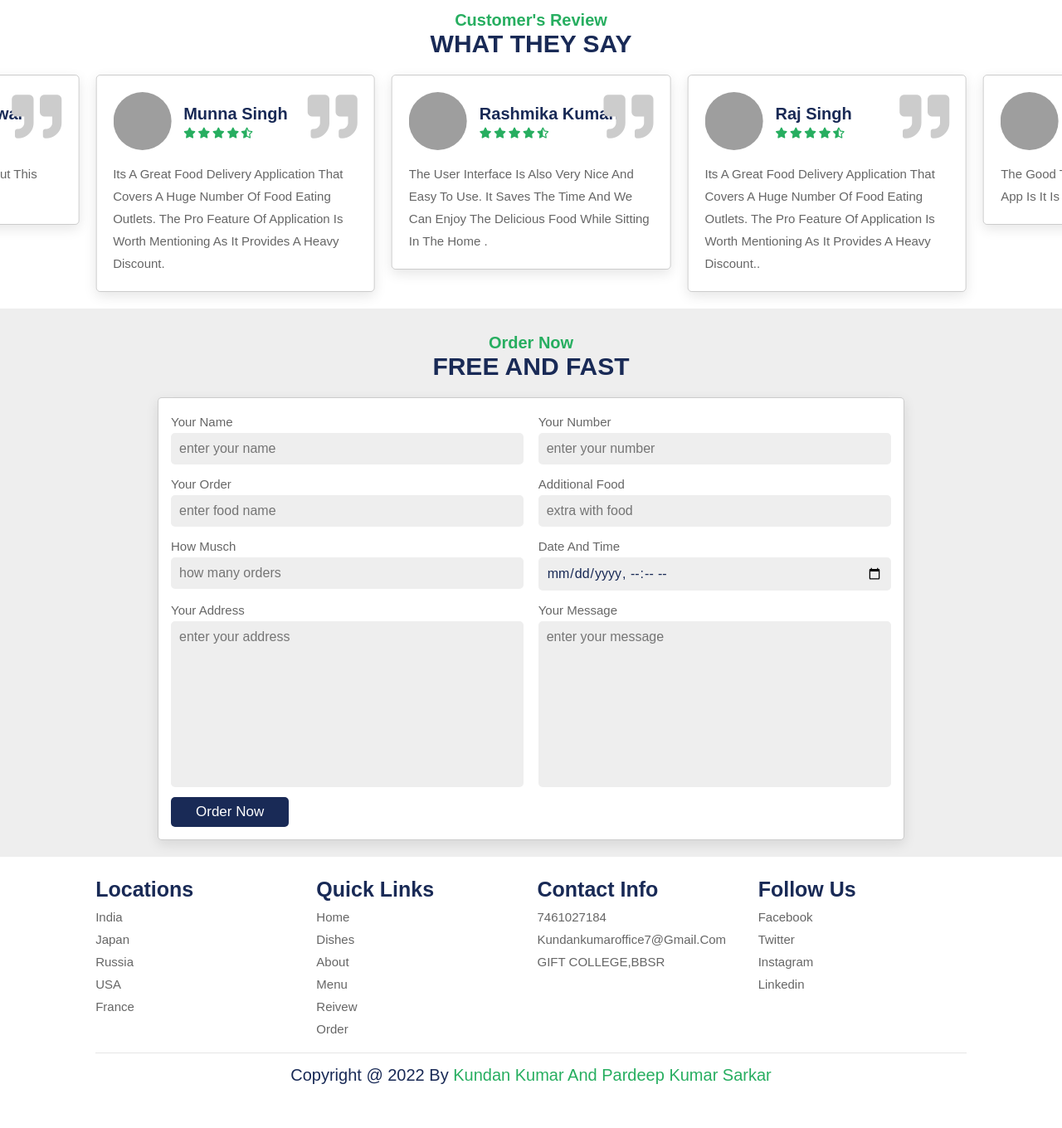
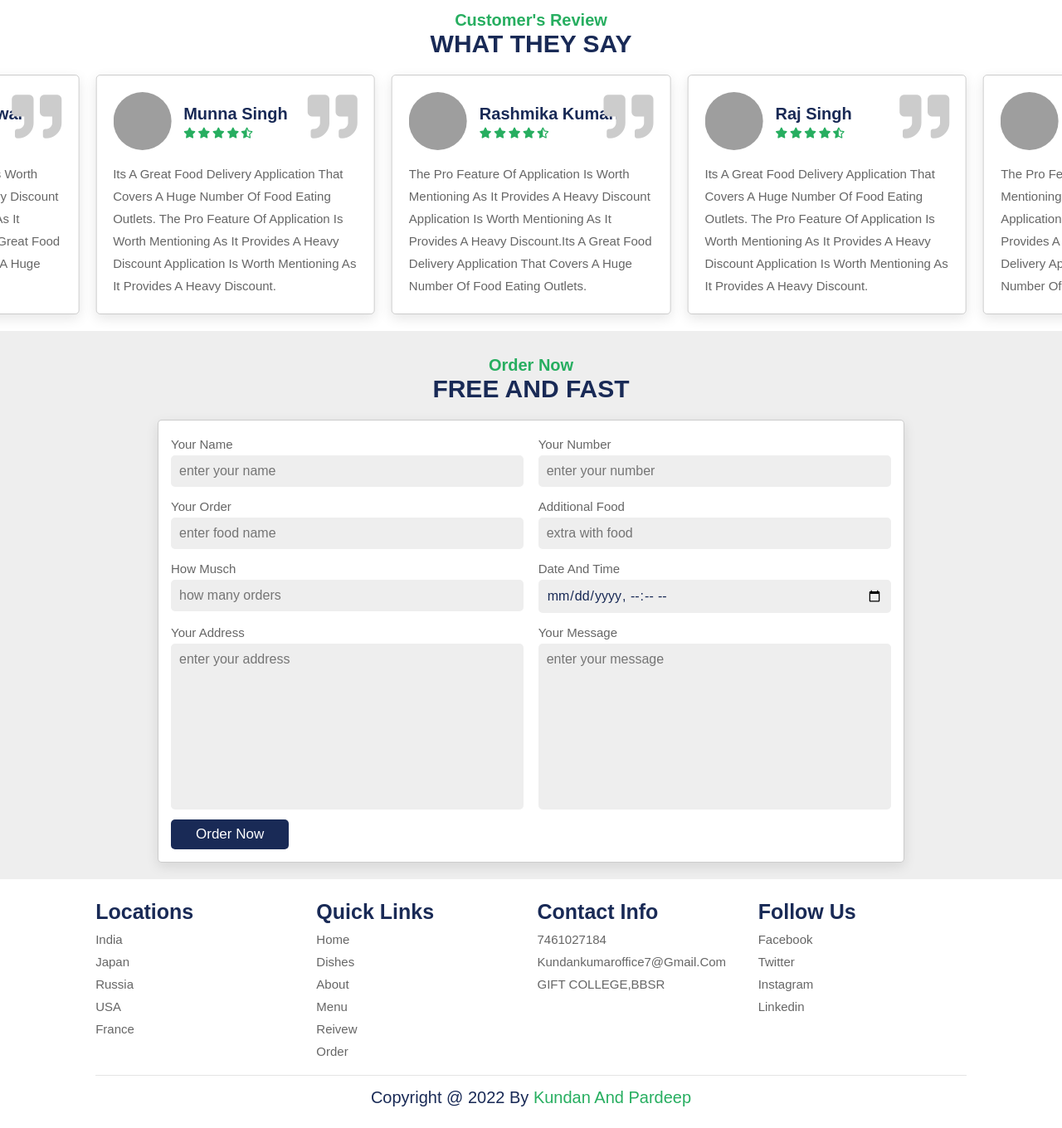
Before and after one commit to kundankk7/Food_World, a plain HTML site: page GIFT_Restro/index.html in a window 1280 px wide. Shown: the part 3552-4912 px from the top of the page at 83% size. Before the commit the page ends 4885 px from the top, so only its background shows below. Drawn offline with nearby package versions, Linux system fonts and the light colour scheme; grey boxes are pictures that could not be loaded.

Commit message:
Update index.html

```diff
--- a/GIFT_Restro/index.html
+++ b/GIFT_Restro/index.html
@@ -5,7 +5,7 @@
     <meta charset="UTF-8">
     <meta http-equiv="X-UA-Compatible" content="IE=edge">
     <meta name="viewport" content="width=device-width, initial-scale=1.0">
-    <title> Food Website </title>
+    <title> GIFT Restro </title>
 
     <link rel="stylesheet" href="https://unpkg.com/swiper/swiper-bundle.min.css" />
 
@@ -14,10 +14,11 @@
     <link rel="stylesheet" href="css/style.css">
 
     <!-- Global site tag (gtag.js) - Google Analytics -->
+
     <script async src="https://www.googletagmanager.com/gtag/js?id=G-RDBQTQSF27"></script>
     <script>
         window.dataLayer = window.dataLayer || [];
-  function gtag(){dataLayer.push(arguments);}
+        function gtag() { dataLayer.push(arguments); }
         gtag('js', new Date());
 
         gtag('config', 'G-RDBQTQSF27');
@@ -479,7 +480,7 @@
                             </div>
                         </div>
                     </div>
-                    <p> The user interface is also very nice and easy to use. It saves the time and we can enjoy the delicious food while sitting in the home .</p>
+                    <p>The pro feature of application is worth mentioning as it provides a heavy discount application is worth mentioning as it provides a heavy discount.Its a great food delivery application that covers a huge number of food eating outlets.</p>
                 </div>
 
                 <div class="swiper-slide slide">
@@ -498,7 +499,7 @@
                             </div>
                         </div>
                     </div>
-                    <p>Its a great food delivery application that covers a huge number of food eating outlets. The pro feature of application is worth mentioning as it provides a heavy discount..</p>
+                    <p>Its a great food delivery application that covers a huge number of food eating outlets. The pro feature of application is worth mentioning as it provides a heavy discount application is worth mentioning as it provides a heavy discount.</p>
                 </div>
 
                 <div class="swiper-slide slide">
@@ -517,7 +518,7 @@
                             </div>
                         </div>
                     </div>
-                    <p>the good thing that I liked about this app is it is easy to use.</p>
+                    <p>The pro feature of application is worth mentioning as it provides a heavy discount application is worth mentioning as it provides a heavy discount.Its a great food delivery application that covers a huge number of food eating outlets. </p>
                 </div>
 
                 <div class="swiper-slide slide">
@@ -536,7 +537,7 @@
                             </div>
                         </div>
                     </div>
-                    <p>Its a great food delivery application that covers a huge number of food eating outlets. The pro feature of application is worth mentioning as it provides a heavy discount.</p>
+                    <p>Its a great food delivery application that covers a huge number of food eating outlets. The pro feature of application is worth mentioning as it provides a heavy discount application is worth mentioning as it provides a heavy discount.</p>
                 </div>
 
             </div>
@@ -628,9 +629,7 @@
 
             <div class="box">
                 <h3>contact info</h3>
-
                 <a href="#">7461027184</a>
-
                 <a href="#">kundankumaroffice7@gmail.com</a>
                 <a href="#">GIFT COLLEGE,BBSR</a>
             </div>
@@ -645,7 +644,7 @@
 
         </div>
 
-        <div class="credit"> copyright @ 2022 by <span>Kundan kumar and Pardeep kumar sarkar</span> </div>
+        <div class="credit"> copyright @ 2022 by <span>Kundan and Pardeep</span> </div>
 
     </section>
     <!-- load giff -->
```
Lines whose indentation alone changed are shown as unchanged.
